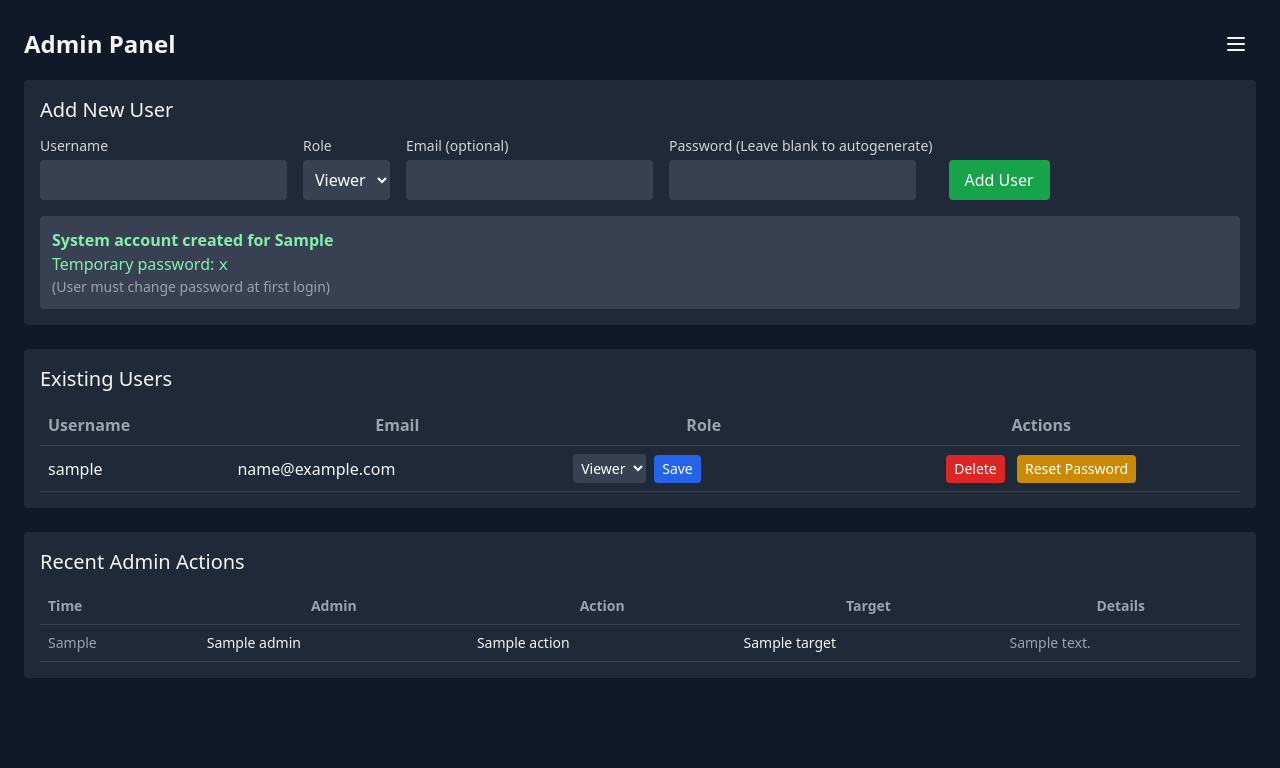
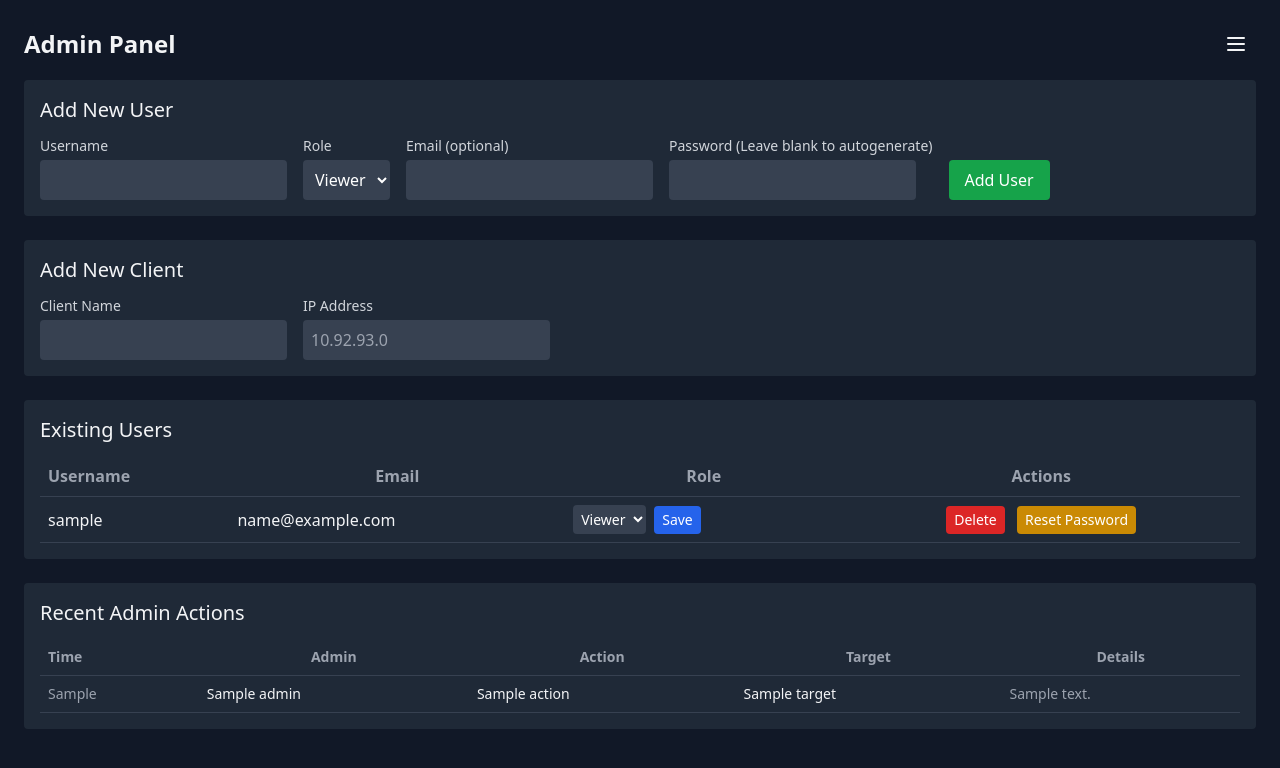
Before and after one commit to Dwaynet86/WG-Dashboard, a FastAPI app: template templates/admin.html in a window 1280 px wide. Shown: the top 768 px of the page. Run offline with FastAPI, Linux system fonts and the light colour scheme; the template is opened without the code that fills it: most values are stand-ins (such as "Sample title", 1, 10 or a date in 2020); some libraries are stand-ins or nearby versions.

Commit message:
Update admin.html
Added New client form

```diff
--- a/templates/admin.html
+++ b/templates/admin.html
@@ -76,15 +76,23 @@
       </div>
       <button class="bg-green-600 hover:bg-green-500 px-4 py-2 rounded text-white">Add User</button>
     </form>
+  </div>
 
-    {% if password %}
-    <div class="mt-4 bg-gray-700 text-green-300 p-3 rounded">
-      <p><strong>System account created for {{ new_user }}</strong></p>
-      <p>Temporary password: <code>{{ password }}</code></p>
-      <p class="text-sm text-gray-400">(User must change password at first login)</p>
-    </div>
-    {% endif %}
+  <!-- Add New Client Configuration -->
+  <div class="bg-gray-800 p-4 rounded mb-6">
+    <h2 class="text-xl mb-3">Add New Client</h2>
+    <form action="/admin/add_client" method="post" class="flex flex-wrap gap-4 items-end">
+       <div>
+        <label class="block text-gray-300 text-sm mb-1">Client Name</label>
+        <input name="clientname" required class="p-2 rounded bg-gray-700 text-white"/>
+      </div>
+       <div>
+        <label class="block text-gray-300 text-sm mb-1">IP Address</label>
+        <input name="username" placeholder="10.92.93.0" class="p-2 rounded bg-gray-700 text-white"/>
+      </div>
+    </form>
   </div>
+
 
   <!-- Existing Users -->
   <div class="bg-gray-800 p-4 rounded mb-6">
```
